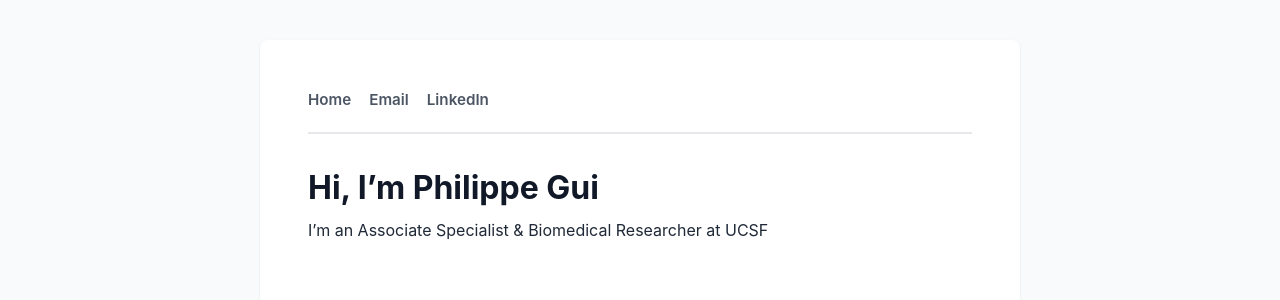
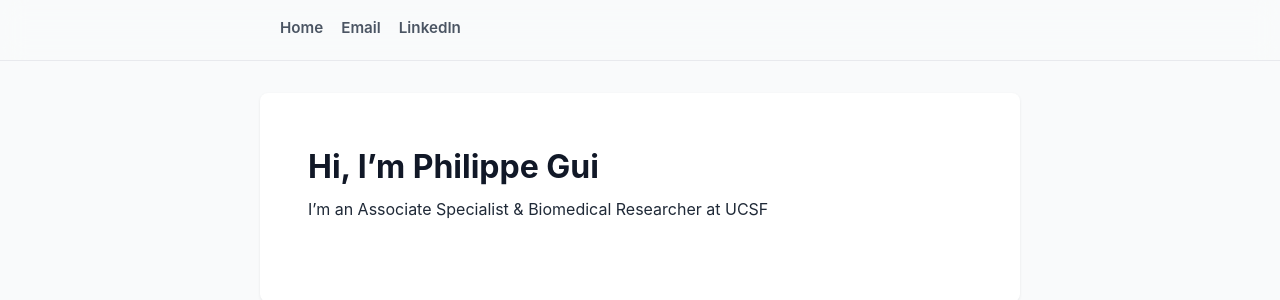
Before and after one commit to philippegui/website, a Jekyll site: the page built from index.md, in a window 1280 px wide. Shown: the top 300 px of the page. Built offline with Jekyll 4.4.1, drawn with Linux system fonts in a browser that asks for light colours.

Commit message:
Enable sticky frosted header

```diff
--- a/_layouts/default.html
+++ b/_layouts/default.html
@@ -9,7 +9,8 @@
       --text: #1f2937;
       --muted: #4b5563;
       --border: #e5e7eb;
-      --bg: #ffffff;
+      --bg: #f9fafb;
+      --card-bg: #ffffff;
       --accent: #2563eb;
     }
     * { box-sizing: border-box; margin: 0; padding: 0; }
@@ -17,22 +18,29 @@
       font-family: -apple-system, BlinkMacSystemFont, "Segoe UI", Roboto, Helvetica, Arial, sans-serif;
       line-height: 1.6;
       color: var(--text);
-      background-color: #f9fafb;
-      padding: 40px 20px;
+      background-color: var(--bg);
+      padding: 0;
+      margin: 0;
     }
-    .container {
+
+    /* --- Frosted Glass Sticky Header --- */
+    header.site-header {
+      position: sticky;
+      top: 0;
+      z-index: 100;
+      width: 100%;
+      background: rgba(249, 250, 251, 0.82);
+      backdrop-filter: blur(12px);
+      -webkit-backdrop-filter: blur(12px);
+      border-bottom: 1px solid rgba(229, 231, 235, 0.85);
+    }
+
+    .nav-inner {
       max-width: 760px;
       margin: 0 auto;
-      background: var(--bg);
-      padding: 48px;
-      border-radius: 8px;
-      box-shadow: 0 1px 3px rgba(0,0,0,0.08);
+      padding: 16px 20px;
     }
-    header {
-      border-bottom: 2px solid var(--border);
-      padding-bottom: 16px;
-      margin-bottom: 28px;
-    }
+
     .nav-bar {
       display: flex;
       gap: 18px;
@@ -46,11 +54,21 @@
       border-bottom: 2px solid transparent; /* Reserves the 2px space at all times */
       transition: color 0.15s ease, border-color 0.15s ease;
     }
-
     .nav-bar a:hover {
       color: var(--accent);
       border-bottom-color: var(--accent); /* Swaps the color without resizing */
     }
+
+    /* --- Main Resume Container --- */
+    .container {
+      max-width: 760px;
+      margin: 32px auto 60px auto;
+      background: var(--card-bg);
+      padding: 48px;
+      border-radius: 8px;
+      box-shadow: 0 1px 3px rgba(0,0,0,0.08);
+    }
+
     .content-area { margin-bottom: 32px; }
     h1 { font-size: 2rem; font-weight: 700; color: #111827; margin-bottom: 4px; }
     .subtitle { font-size: 1.1rem; color: var(--accent); margin-bottom: 8px; font-weight: 500; }
@@ -58,6 +76,7 @@
     .contact-links a { color: var(--muted); text-decoration: none; border-bottom: 1px dotted var(--muted); }
     .contact-links a:hover { color: var(--accent); }
     h2 { font-size: 1.2rem; text-transform: uppercase; letter-spacing: 0.05em; color: #111827; border-bottom: 1px solid var(--border); padding-bottom: 8px; margin-top: 28px; margin-bottom: 16px; }
+
     .content-area h3 {
       display: flex;
       justify-content: space-between;
@@ -70,6 +89,7 @@
       font-weight: 400;
       color: var(--muted);
     }
+
     p { margin-bottom: 14px; }
     ul { list-style-position: outside; margin-left: 20px; margin-bottom: 16px; color: var(--text); }
     li { margin-bottom: 6px; }
@@ -79,14 +99,20 @@
   </style>
 </head>
 <body>
+
+  <!-- Sticky frosted glass navigation bar -->
+  <header class="site-header">
+    <div class="nav-inner">
+      {% include navigation.html %}
+    </div>
+  </header>
+
+  <!-- Resume content card -->
   <div class="container">
-    <header>
-      {% include navigation.html %}
-    </header>
-
     <main class="content-area">
       {{ content }}
     </main>
   </div>
+
 </body>
 </html>
```
